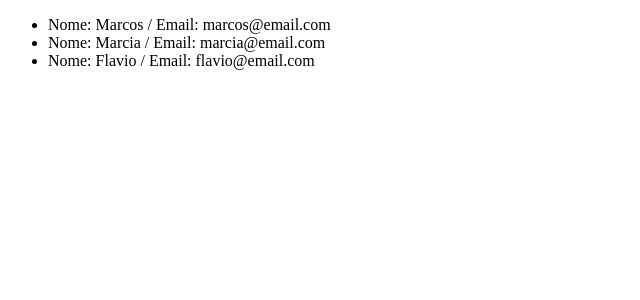
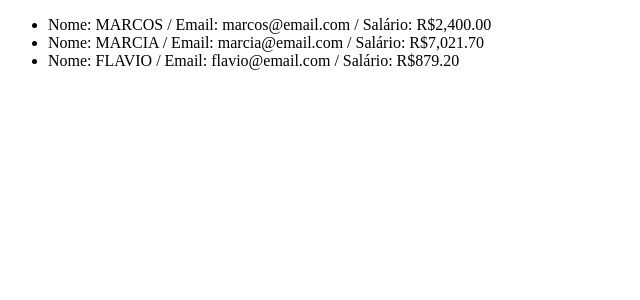
Before and after one commit to Calebe658/projeto-angular-step, an Angular app in the folder minha-aplicacao-angular/: page / in a window 1280 px wide. Shown: the top 300 px of the page, without its empty margins (0-640 px from the left). Built offline with nearby package versions, Linux system fonts and the light colour scheme.

Commit message:
aula 3 data binding e pipes

```diff
--- a/minha-aplicacao-angular/src/app/app.html
+++ b/minha-aplicacao-angular/src/app/app.html
@@ -1,3 +1,3 @@
-<!-- <app-aula2></app-aula2> -->
+<!-- <app-aula3></app-aula3> -->
 
 <app-painel-adm></app-painel-adm>
--- a/minha-aplicacao-angular/src/app/app.ts
+++ b/minha-aplicacao-angular/src/app/app.ts
@@ -1,11 +1,10 @@
-
 import { Component, signal } from '@angular/core';
-import { Aula2 } from './aula2/aula2';
+import { Aula3 } from './aula3/aula3';
 import { PainelAdm } from './painel-adm/painel-adm';
 
 @Component({
   selector: 'app-root',
-  imports: [Aula2, PainelAdm],
+  imports: [Aula3, PainelAdm],
   templateUrl: './app.html',
   styleUrl: './app.css',
 })
--- /dev/null
+++ b/minha-aplicacao-angular/src/app/aula3/aula3.html
@@ -0,0 +1,15 @@
+<h1>{{ nome | uppercase }}</h1>
+
+<input [(ngModel)]="nome" placeholder="Digite seu nome" />
+
+<button (click)="habilitarDesabilitarBotao()">
+    Habilitar Botão
+</button>
+
+<button (click)="mostrarMensagem()" [disabled]="botaoDesabilitado">
+    Exibir mensagem
+</button>
+
+<p>Data atual: {{ hoje | date:'dd/MM/yyyy' }}</p>
+
+<p>Preço do produto: {{ preco | currency:'BRL' }}</p>
--- /dev/null
+++ b/minha-aplicacao-angular/src/app/aula3/aula3.ts
@@ -0,0 +1,27 @@
+import { Component } from '@angular/core';
+import { CommonModule } from '@angular/common';
+import { FormsModule } from '@angular/forms';
+
+@Component({
+  selector: 'app-aula3',
+  standalone: true,
+  imports: [CommonModule, FormsModule],
+  templateUrl: './aula3.html',
+  styleUrl: './aula3.css',
+})
+export class Aula3 {
+  nome = 'Fabio';
+  botaoDesabilitado = false;
+  perfil = 'admin';
+  hoje = new Date();
+  preco = 199.9;
+
+  mostrarMensagem() {
+    alert('Botão clicado com sucesso!');
+  }
+
+  habilitarDesabilitarBotao() {
+    this.botaoDesabilitado = !this.botaoDesabilitado;
+  }
+
+}
--- a/minha-aplicacao-angular/src/app/painel-adm/painel-adm.html
+++ b/minha-aplicacao-angular/src/app/painel-adm/painel-adm.html
@@ -1,7 +1,7 @@
 <ul>
     @for(usuario of usuarios; track usuario.id) {
     <li>
-        Nome: {{usuario.nome}} / Email: {{usuario.email}}
+        Nome: {{usuario.nome | uppercase}} / Email: {{usuario.email}} / Salário: {{usuario.salario | currency: 'BRL'}}
     </li>
     }
 </ul>
--- a/minha-aplicacao-angular/src/app/painel-adm/painel-adm.ts
+++ b/minha-aplicacao-angular/src/app/painel-adm/painel-adm.ts
@@ -5,6 +5,7 @@ interface Usuario {
   id: number;
   nome: string;
   email: string;
+  salario: number;
 }
 
 @Component({
@@ -17,8 +18,8 @@ interface Usuario {
 export class PainelAdm {
 
   usuarios: Usuario[] = [
-    { id: 1, nome: "Marcos", email: "marcos@email.com" },
-    { id: 2, nome: "Marcia", email: "marcia@email.com" },
-    { id: 1, nome: "Flavio", email: "flavio@email.com" },
+    { id: 1, nome: "Marcos", email: "marcos@email.com", salario: 2400 },
+    { id: 2, nome: "Marcia", email: "marcia@email.com", salario: 7021.7 },
+    { id: 1, nome: "Flavio", email: "flavio@email.com", salario: 879.2 },
   ]
 }
```
Also changed, not shown: minha-aplicacao-angular/src/app/aula3/aula3.css (added), 1 other file (tests, documents, lock files or other folders).
